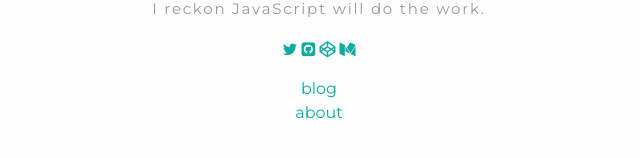
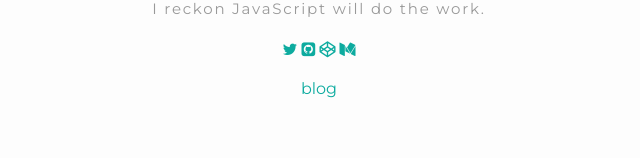
Before and after one commit to osterbergmarcus/osterbergmarcus.github.io, a Jekyll site: the page built from index.html, in a window 1280 px wide. Shown: the part 340-498 px from the top of the page, without its empty margins (311-951 px from the left). Built offline with Jekyll 4.4.1, drawn with Linux system fonts in a browser that asks for light colours; nearby versions of some CDN libraries.

Commit message:
comment out about me section

```diff
--- a/_layouts/default.html
+++ b/_layouts/default.html
@@ -28,12 +28,12 @@
         {% include page.html %}
       </div>
       <br/>
-      <a class="about-toggle" href="#">about</a>
+      <!-- <a class="about-toggle" href="#">about</a>
       <div id="about-panel">
         <br/>
         {% include about.html %}
         <br/>
       </div>
-    </div>
+    </div> -->
   </body>
 </html>
```
